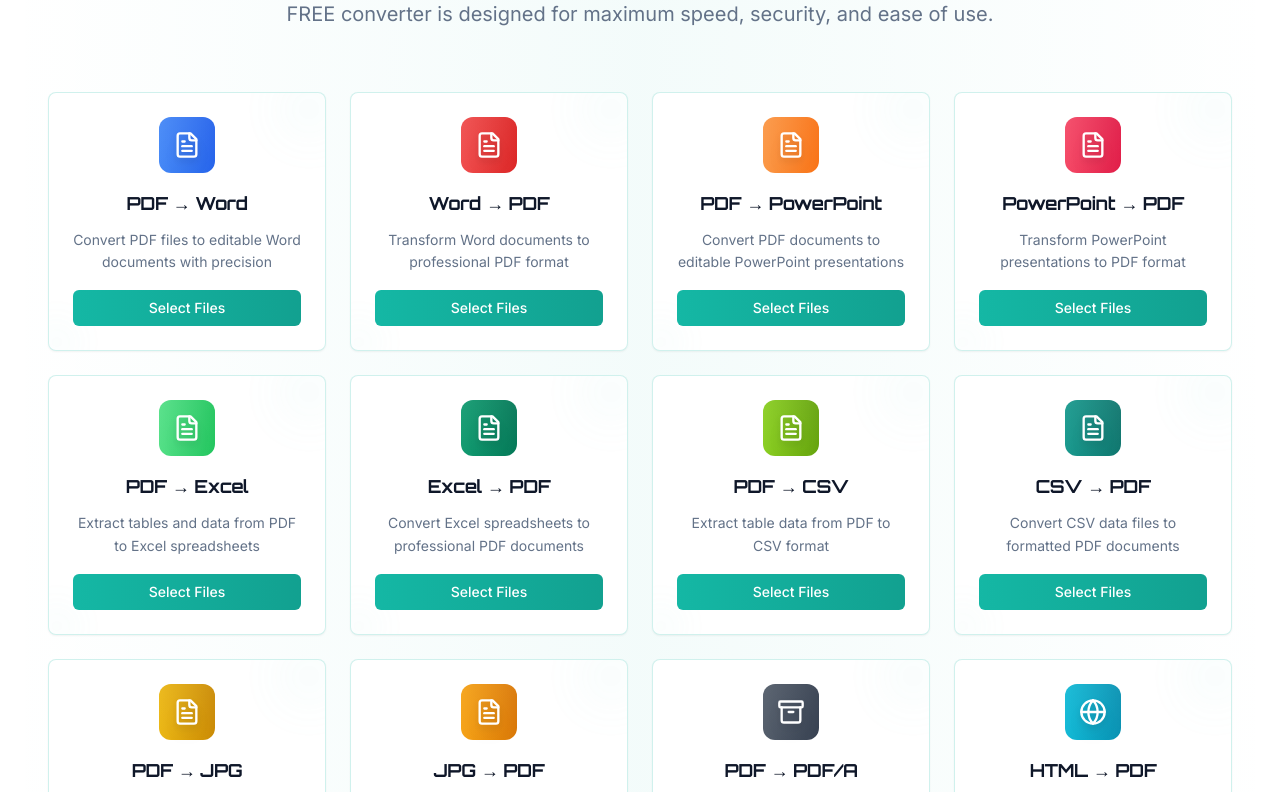
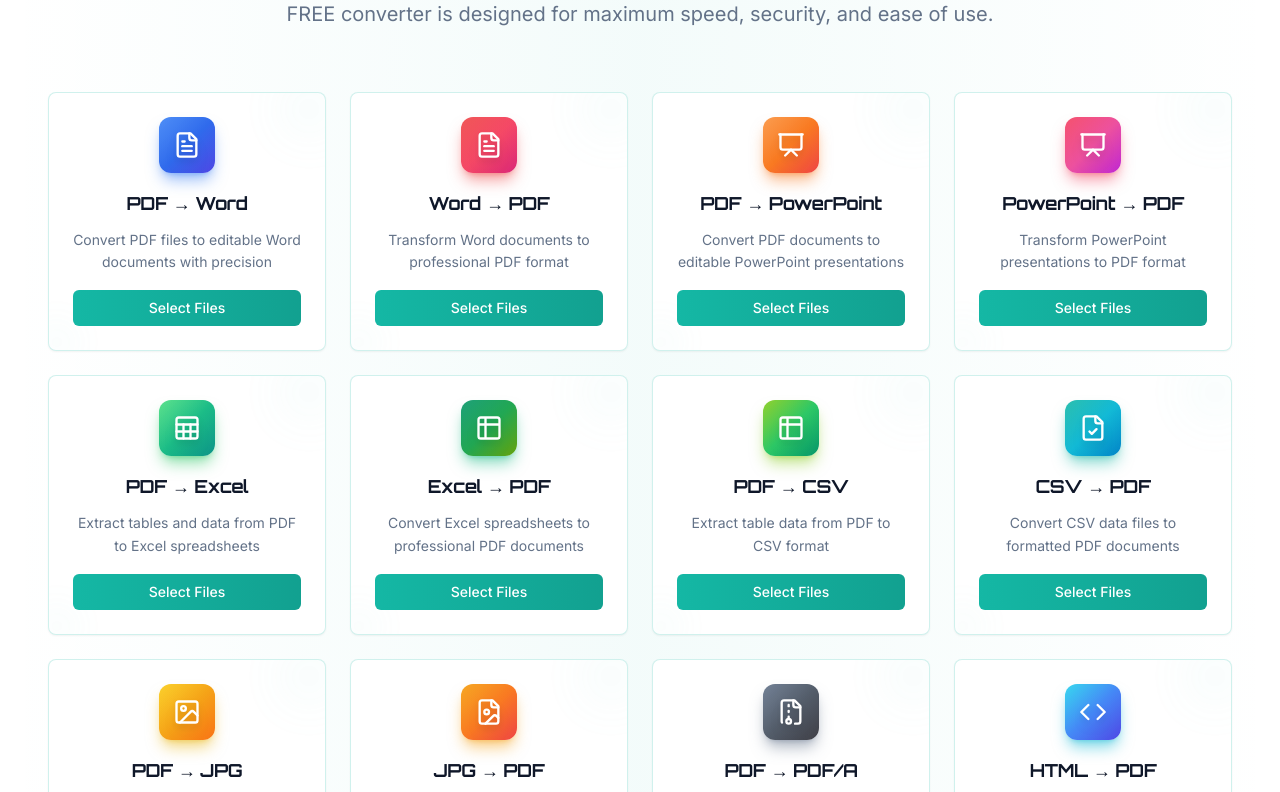
Before and after one commit to Abdulh-a-d-i/doc-alchemist-suite, a React (Vite) app: page / in a window 1280 px wide. Shown: the part 1228-2020 px from the top of the page. Built offline with nearby package versions, Linux system fonts and the light colour scheme; no server answers; the HTML template or start-up script is replaced by a standard one.

Commit message:
Change icons to colorful ones

```diff
--- a/src/components/ToolsGrid.tsx
+++ b/src/components/ToolsGrid.tsx
@@ -8,7 +8,16 @@ import {
   FileTextIcon,
   BookOpen,
   Layers,
-  Sparkles
+  Sparkles,
+  Presentation,
+  Sheet,
+  Table2,
+  Image,
+  FileImage,
+  FileArchive,
+  Code,
+  Zap,
+  FileCheck
 } from "lucide-react";
 import { ToolCard } from "./ToolCard";
 import { ConversionModal } from "./ConversionModal";
@@ -36,7 +45,7 @@ const tools: Tool[] = [
     title: 'PDF → Word',
     description: 'Convert PDF files to editable Word documents with precision',
     icon: FileTextIcon,
-    color: 'bg-gradient-to-r from-blue-500 to-blue-600',
+    color: 'bg-gradient-to-br from-blue-500 via-blue-600 to-indigo-600 shadow-lg shadow-blue-500/50',
     type: 'convert'
   },
   {
@@ -44,87 +53,87 @@ const tools: Tool[] = [
     title: 'Word → PDF',
     description: 'Transform Word documents to professional PDF format',
     icon: FileText,
-    color: 'bg-gradient-to-r from-red-500 to-red-600',
+    color: 'bg-gradient-to-br from-red-500 via-rose-500 to-pink-600 shadow-lg shadow-red-500/50',
     type: 'convert'
   },
   {
     id: 'pdf-to-pptx',
     title: 'PDF → PowerPoint',
     description: 'Convert PDF documents to editable PowerPoint presentations',
-    icon: FileTextIcon,
-    color: 'bg-gradient-to-r from-orange-400 to-orange-500',
+    icon: Presentation,
+    color: 'bg-gradient-to-br from-orange-400 via-orange-500 to-red-500 shadow-lg shadow-orange-500/50',
     type: 'convert'
   },
   {
     id: 'pptx-to-pdf',
     title: 'PowerPoint → PDF',
     description: 'Transform PowerPoint presentations to PDF format',
-    icon: FileText,
-    color: 'bg-gradient-to-r from-rose-500 to-rose-600',
+    icon: Presentation,
+    color: 'bg-gradient-to-br from-rose-500 via-pink-500 to-fuchsia-600 shadow-lg shadow-rose-500/50',
     type: 'convert'
   },
   {
     id: 'pdf-to-xlsx',
     title: 'PDF → Excel',
     description: 'Extract tables and data from PDF to Excel spreadsheets',
-    icon: FileTextIcon,
-    color: 'bg-gradient-to-r from-green-400 to-green-500',
+    icon: Sheet,
+    color: 'bg-gradient-to-br from-green-400 via-emerald-500 to-teal-600 shadow-lg shadow-green-500/50',
     type: 'convert'
   },
   {
     id: 'xlsx-to-pdf',
     title: 'Excel → PDF',
     description: 'Convert Excel spreadsheets to professional PDF documents',
-    icon: FileText,
-    color: 'bg-gradient-to-r from-emerald-600 to-emerald-700',
+    icon: Table2,
+    color: 'bg-gradient-to-br from-emerald-600 via-green-600 to-lime-600 shadow-lg shadow-emerald-500/50',
     type: 'convert'
   },
   {
     id: 'pdf-to-csv',
     title: 'PDF → CSV',
     description: 'Extract table data from PDF to CSV format',
-    icon: FileTextIcon,
-    color: 'bg-gradient-to-r from-lime-500 to-lime-600',
+    icon: Table2,
+    color: 'bg-gradient-to-br from-lime-500 via-green-500 to-emerald-600 shadow-lg shadow-lime-500/50',
     type: 'convert'
   },
   {
     id: 'csv-to-pdf',
     title: 'CSV → PDF',
     description: 'Convert CSV data files to formatted PDF documents',
-    icon: FileText,
-    color: 'bg-gradient-to-r from-teal-600 to-teal-700',
+    icon: FileCheck,
+    color: 'bg-gradient-to-br from-teal-500 via-cyan-500 to-sky-600 shadow-lg shadow-teal-500/50',
     type: 'convert'
   },
   {
     id: 'pdf-to-jpg',
     title: 'PDF → JPG',
     description: 'Convert PDF pages to high-quality JPG images',
-    icon: FileTextIcon,
-    color: 'bg-gradient-to-r from-yellow-500 to-yellow-600',
+    icon: Image,
+    color: 'bg-gradient-to-br from-yellow-400 via-amber-500 to-orange-500 shadow-lg shadow-yellow-500/50',
     type: 'convert'
   },
   {
     id: 'jpg-to-pdf',
     title: 'JPG → PDF',
     description: 'Transform JPG images into PDF documents',
-    icon: FileText,
-    color: 'bg-gradient-to-r from-amber-500 to-amber-600',
+    icon: FileImage,
+    color: 'bg-gradient-to-br from-amber-500 via-orange-500 to-red-500 shadow-lg shadow-amber-500/50',
     type: 'convert'
   },
   {
     id: 'pdf-to-pdfa',
     title: 'PDF → PDF/A',
     description: 'Convert PDF to archival PDF/A format for long-term preservation',
-    icon: Archive,
-    color: 'bg-gradient-to-r from-gray-600 to-gray-700',
+    icon: FileArchive,
+    color: 'bg-gradient-to-br from-slate-500 via-gray-600 to-zinc-700 shadow-lg shadow-slate-500/50',
     type: 'convert'
   },
   {
     id: 'html-to-pdf',
     title: 'HTML → PDF',
     description: 'Convert web pages and HTML content to professional PDFs',
-    icon: Globe,
-    color: 'bg-gradient-to-r from-cyan-500 to-cyan-600',
+    icon: Code,
+    color: 'bg-gradient-to-br from-cyan-400 via-blue-500 to-indigo-600 shadow-lg shadow-cyan-500/50',
     type: 'html-to-pdf'
   },
   {
@@ -132,7 +141,7 @@ const tools: Tool[] = [
     title: 'Compress PDF',
     description: 'Reduce PDF file size while maintaining crystal-clear quality',
     icon: Archive,
-    color: 'bg-gradient-to-r from-green-500 to-green-600',
+    color: 'bg-gradient-to-br from-green-500 via-teal-500 to-cyan-600 shadow-lg shadow-green-500/50',
     type: 'compress',
     route: '/compress'
   },
@@ -141,7 +150,7 @@ const tools: Tool[] = [
     title: 'Merge PDF',
     description: 'Seamlessly combine multiple PDF files into one document',
     icon: GitMerge,
-    color: 'bg-gradient-to-r from-purple-500 to-purple-600',
+    color: 'bg-gradient-to-br from-purple-500 via-violet-500 to-indigo-600 shadow-lg shadow-purple-500/50',
     type: 'merge',
     route: '/merge'
   },
@@ -150,7 +159,7 @@ const tools: Tool[] = [
     title: 'Split PDF',
     description: 'Extract and separate specific pages with precision',
     icon: Scissors,
-    color: 'bg-gradient-to-r from-orange-500 to-orange-600',
+    color: 'bg-gradient-to-br from-orange-500 via-red-500 to-rose-600 shadow-lg shadow-orange-500/50',
     type: 'split',
     route: '/split'
   },
@@ -158,16 +167,16 @@ const tools: Tool[] = [
     id: 'pdf-to-jira',
     title: 'PDF → Jira',
     description: 'Convert PDF documents directly into Jira tickets and issues',
-    icon: Layers,
-    color: 'bg-gradient-to-r from-violet-500 to-violet-600',
+    icon: Zap,
+    color: 'bg-gradient-to-br from-violet-500 via-purple-500 to-fuchsia-600 shadow-lg shadow-violet-500/50',
     type: 'pdf-to-jira'
   },
   {
     id: 'word-to-jira',
     title: 'Word → Jira',
     description: 'Import Word documents directly into Jira format',
-    icon: FileTextIcon,
-    color: 'bg-gradient-to-r from-pink-500 to-pink-600',
+    icon: Zap,
+    color: 'bg-gradient-to-br from-pink-500 via-rose-500 to-red-600 shadow-lg shadow-pink-500/50',
     type: 'word-to-jira'
   },
   {
@@ -175,7 +184,7 @@ const tools: Tool[] = [
     title: 'Text → Jira (LLM)',
     description: 'Convert text or meeting transcripts to Jira tasks using AI',
     icon: Sparkles,
-    color: 'bg-gradient-to-r from-purple-500 to-pink-600',
+    color: 'bg-gradient-to-br from-purple-400 via-fuchsia-500 to-pink-600 shadow-lg shadow-purple-500/50',
     type: 'text-to-jira'
   },
   {
@@ -183,7 +192,7 @@ const tools: Tool[] = [
     title: 'Jira → Word',
     description: 'Export Jira tickets and content to Word documents',
     icon: Layers,
-    color: 'bg-gradient-to-r from-indigo-500 to-indigo-600',
+    color: 'bg-gradient-to-br from-indigo-500 via-blue-500 to-sky-600 shadow-lg shadow-indigo-500/50',
     type: 'jira-to-word'
   },
   {
@@ -191,7 +200,7 @@ const tools: Tool[] = [
     title: 'Jira → PDF',
     description: 'Export Jira tickets and workflows to professional PDF reports',
     icon: FileText,
-    color: 'bg-gradient-to-r from-sky-500 to-sky-600',
+    color: 'bg-gradient-to-br from-sky-400 via-cyan-500 to-teal-600 shadow-lg shadow-sky-500/50',
     type: 'jira-to-pdf'
   },
   {
@@ -199,7 +208,7 @@ const tools: Tool[] = [
     title: 'PDF → Notion',
     description: 'Transform PDF files into Notion-compatible format',
     icon: BookOpen,
-    color: 'bg-gradient-to-r from-slate-600 to-slate-700',
+    color: 'bg-gradient-to-br from-slate-500 via-gray-600 to-neutral-700 shadow-lg shadow-slate-500/50',
     type: 'pdf-to-notion'
   },
   {
@@ -207,7 +216,7 @@ const tools: Tool[] = [
     title: 'Word → Notion',
     description: 'Import Word documents into Notion as pages',
     icon: BookOpen,
-    color: 'bg-gradient-to-r from-stone-500 to-stone-600',
+    color: 'bg-gradient-to-br from-stone-500 via-neutral-600 to-zinc-700 shadow-lg shadow-stone-500/50',
     type: 'word-to-notion'
   },
   {
@@ -215,7 +224,7 @@ const tools: Tool[] = [
     title: 'Notion → Word',
     description: 'Export Notion pages and databases to Word documents',
     icon: FileTextIcon,
-    color: 'bg-gradient-to-r from-zinc-600 to-zinc-700',
+    color: 'bg-gradient-to-br from-zinc-500 via-slate-600 to-gray-700 shadow-lg shadow-zinc-500/50',
     type: 'notion-to-word'
   },
   {
@@ -223,7 +232,7 @@ const tools: Tool[] = [
     title: 'Notion → PDF',
     description: 'Transform Notion pages and databases into beautiful PDF documents',
     icon: BookOpen,
-    color: 'bg-gradient-to-r from-neutral-500 to-neutral-600',
+    color: 'bg-gradient-to-br from-neutral-600 via-stone-600 to-amber-700 shadow-lg shadow-neutral-500/50',
     type: 'notion-to-pdf'
   }
 ];
```
